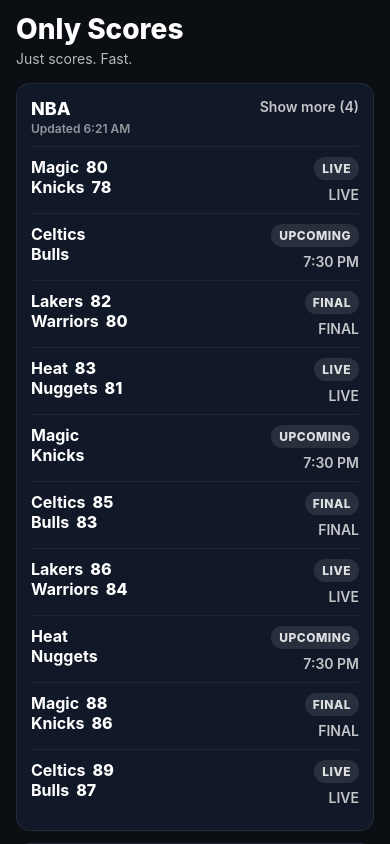
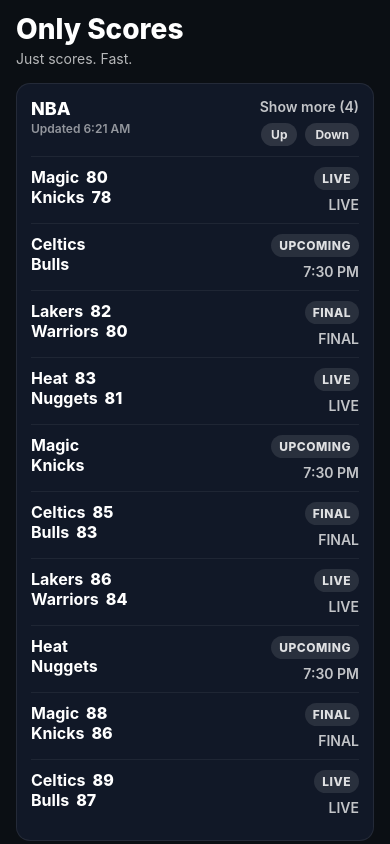
Before and after one commit to theWinterDojer/OnlyScores, a React Native app: screen / in a window 390 px wide. Built offline with nearby package versions, Linux system fonts and the light colour scheme.

Commit message:
Add reorder buttons for score cards

```diff
--- a/App.tsx
+++ b/App.tsx
@@ -139,7 +139,15 @@ function GameRow({ game }: { game: Game }) {
   );
 }
 
-function ScoreCardView({ card }: { card: ScoreCard }) {
+function ScoreCardView({
+  card,
+  onMoveUp,
+  onMoveDown,
+}: {
+  card: ScoreCard;
+  onMoveUp: () => void;
+  onMoveDown: () => void;
+}) {
   const [expanded, setExpanded] = useState(false);
 
   const visibleGames = useMemo(() => {
@@ -159,13 +167,39 @@ function ScoreCardView({ card }: { card: ScoreCard }) {
           </Text>
         </View>
 
+        <View style={styles.cardActions}>
           {overflow ? (
             <Pressable onPress={() => setExpanded((v) => !v)} hitSlop={10}>
               <Text style={styles.linkText}>
-              {expanded ? "Show less" : `Show more (${card.games.length - 10})`}
+                {expanded
+                  ? "Show less"
+                  : `Show more (${card.games.length - 10})`}
               </Text>
             </Pressable>
           ) : null}
+          <View style={styles.reorderRow}>
+            <Pressable
+              onPress={onMoveUp}
+              hitSlop={10}
+              style={({ pressed }) => [
+                styles.reorderButton,
+                pressed ? styles.reorderButtonPressed : null,
+              ]}
+            >
+              <Text style={styles.reorderButtonText}>Up</Text>
+            </Pressable>
+            <Pressable
+              onPress={onMoveDown}
+              hitSlop={10}
+              style={({ pressed }) => [
+                styles.reorderButton,
+                pressed ? styles.reorderButtonPressed : null,
+              ]}
+            >
+              <Text style={styles.reorderButtonText}>Down</Text>
+            </Pressable>
+          </View>
+        </View>
       </View>
 
       {visibleGames.map((g) => (
@@ -191,6 +225,24 @@ export default function App() {
     ],
     [cards.length]
   );
+
+  const moveCard = useCallback((fromIndex: number, direction: -1 | 1) => {
+    setCards((prev) => {
+      const targetIndex = fromIndex + direction;
+      if (
+        fromIndex < 0 ||
+        targetIndex < 0 ||
+        fromIndex >= prev.length ||
+        targetIndex >= prev.length
+      ) {
+        return prev;
+      }
+      const next = [...prev];
+      const [moved] = next.splice(fromIndex, 1);
+      next.splice(targetIndex, 0, moved);
+      return next;
+    });
+  }, []);
 
   const fetchScores = useCallback(async () => {
     if (isFetchingRef.current) return;
@@ -330,7 +382,13 @@ export default function App() {
           data={cards}
           keyExtractor={(c) => c.id}
           contentContainerStyle={listContentStyle}
-          renderItem={({ item }) => <ScoreCardView card={item} />}
+          renderItem={({ item, index }) => (
+            <ScoreCardView
+              card={item}
+              onMoveUp={() => moveCard(index, -1)}
+              onMoveDown={() => moveCard(index, 1)}
+            />
+          )}
           refreshing={isFetching}
           onRefresh={fetchScores}
           ListHeaderComponent={
@@ -441,12 +499,26 @@ const styles = StyleSheet.create({
   },
   cardTitle: { color: "white", fontSize: 18, fontWeight: "800" },
   cardTitleStack: { gap: 2 },
+  cardActions: { alignItems: "flex-end", gap: 8 },
   updatedText: {
     color: "rgba(255,255,255,0.55)",
     fontSize: 12,
     fontWeight: "600",
   },
   linkText: { color: "rgba(255,255,255,0.75)", fontWeight: "600" },
+  reorderRow: { flexDirection: "row", gap: 8 },
+  reorderButton: {
+    paddingHorizontal: 10,
+    paddingVertical: 4,
+    borderRadius: 999,
+    backgroundColor: "rgba(255,255,255,0.12)",
+  },
+  reorderButtonPressed: { opacity: 0.8 },
+  reorderButtonText: {
+    color: "rgba(255,255,255,0.85)",
+    fontSize: 12,
+    fontWeight: "700",
+  },
 
   gameRow: {
     flexDirection: "row",
```
Also changed, not shown: 1 other file (tests, documents, lock files or other folders). Lines whose indentation alone changed are shown as unchanged.
